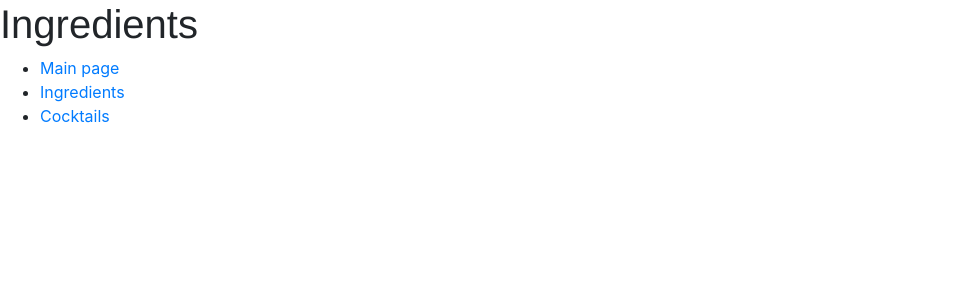
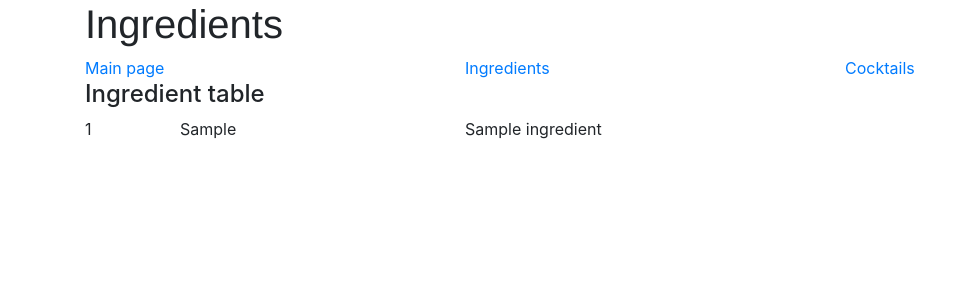
Before and after one commit to Tok736/Bar-Estimate, a Flask app: page /ingredients in a window 1280 px wide. Shown: the top 300 px of the page, without its empty margins (0-974 px from the left). Run offline with Flask 3, Linux system fonts and the light colour scheme; tables that the repository leaves empty hold one stand-in row (values such as "Sample post"); some libraries are stand-ins or nearby versions.

Commit message:
Small changes in templates. Added SQLite db and Ingredient model

```diff
--- a/src/view.py
+++ b/src/view.py
@@ -1,6 +1,7 @@
 from flask import render_template
 
 from app import app
+from models import Ingredient
 
 @app.route("/")
 def index():
@@ -8,7 +9,8 @@ def index():
 
 @app.route("/ingredients")
 def ingredients():
-    return render_template("ingredients.html")
+    ingredient_list = Ingredient.query.all()
+    return render_template("ingredients.html", enumerated_ingredient_list=enumerate(ingredient_list))
 
 @app.route("/cocktails")
 def cocktails():
--- a/templates/base.html
+++ b/templates/base.html
@@ -8,7 +8,13 @@
     <link rel="stylesheet" href="{{ url_for('static', filename='css/style.css')}}">
 </head>
 <body>
-    <h1>{% block h1_title %} {% endblock %}</h1>
+    <div class="container">
+        <div class="row">
+            <div class="col">
+                <h1>{% block h1_title %} {% endblock %}</h1>
+            </div>
+        </div>
+    </div>
 
     {% include "include/main_menu.html" %}
 
--- a/templates/cocktails.html
+++ b/templates/cocktails.html
@@ -6,4 +6,5 @@ Cocktails - {{ super() }}
 
 {% block h1_title %} Cocktails {% endblock %}
 
-{% block content %}{% endblock %}
+{% block content %}
+{% endblock %}
--- a/templates/include/main_menu.html
+++ b/templates/include/main_menu.html
@@ -1,5 +1,7 @@
-<ul>
-    <li><a href="{{ url_for('index') }}">Main page</a></li>
-    <li><a href="{{ url_for('ingredients') }}">Ingredients</a></li>
-    <li><a href="{{ url_for('cocktails') }}">Cocktails</a></li>
-</ul>
+<div class="container">
+    <div class="row">
+        <div class="col"><a href="{{ url_for('index') }}">Main page</a></div>
+        <div class="col"><a href="{{ url_for('ingredients') }}">Ingredients</a></div>
+        <div class="col"><a href="{{ url_for('cocktails') }}">Cocktails</a></div>
+    </div>
+</div>
--- a/templates/index.html
+++ b/templates/index.html
@@ -4,6 +4,6 @@
 Main Page - {{ super() }}
 {% endblock %}
 
-{% block h1_title %} Hello everyone. Welcome to {{ self.page_title.super() }} {% endblock %}
+{% block h1_title %} Welcome to {{ self.page_title.super() }} {% endblock %}
 
 {% block content %}{% endblock %}
--- a/templates/ingredients.html
+++ b/templates/ingredients.html
@@ -6,4 +6,19 @@ Ingredients - {{ super() }}
 
 {% block h1_title %} Ingredients {% endblock %}
 
-{% block content %}{% endblock %}
+{% block content %}
+<div class="container">
+    <div class="row">
+        <div class="col">
+            <h4>Ingredient table</h4>
+        </div>
+    </div>
+    {% for i, ingredient in enumerated_ingredient_list %}
+        <div class="row">
+            <div class="col-1">{{ i + 1 }}</div>
+            <div class="col-3">{{ ingredient.ingredient_group }}</div>
+            <div class="col">{{ ingredient.name }}</div>
+        </div>
+    {% endfor %}
+</div>
+{% endblock %}
```
Also changed, not shown: src/db_run.py (+10 -6 lines), src/models.py (+4 -5 lines).
